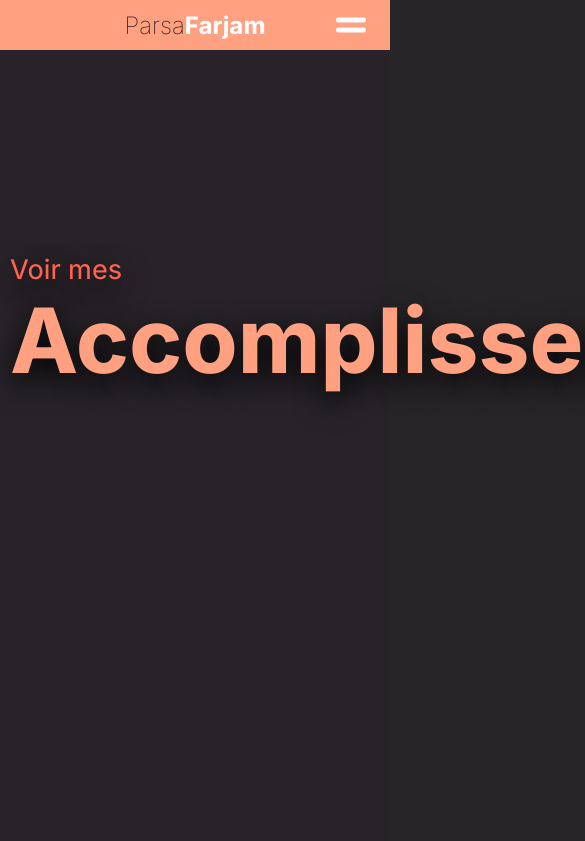
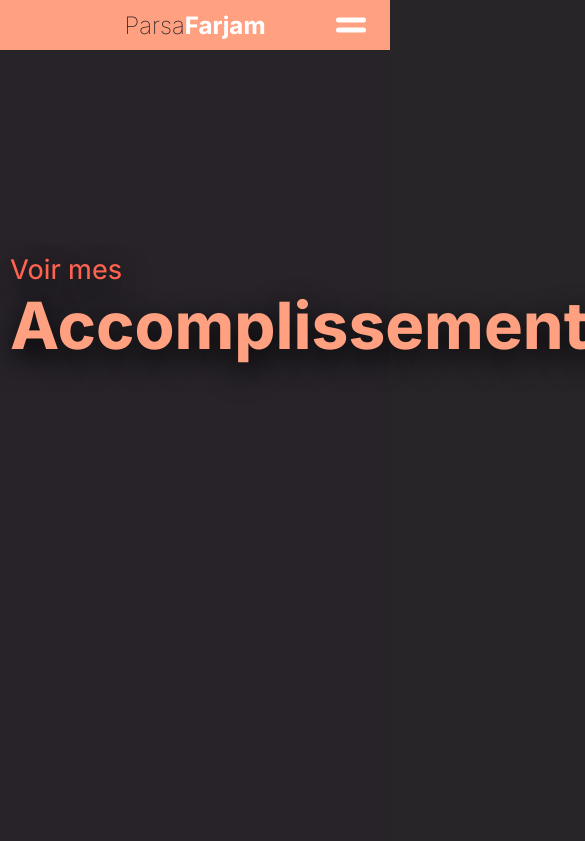
Before and after one commit to RandomProgrammerGuy/parsafarjam, a plain HTML site: page fr/accomplissements.html in a window 390 px wide. Shown: the top 841 px of the page, 585 px wide, since content can reach past the window. Drawn offline with Linux system fonts and the light colour scheme.

Commit message:
Solved a bug

```diff
--- a/en/style.css
+++ b/en/style.css
@@ -622,6 +622,10 @@ nav .icon-burger .line {
         font-size: 90px;
     }
 
+    #ach {
+        font-size: 65px;
+    }
+
     h2 {
         font-size: 27px;
     }
--- a/fr/accomplissements.html
+++ b/fr/accomplissements.html
@@ -29,7 +29,7 @@
     <main>
         <section class="page-section lighter" id="section1">
             <h2 class="title" id="hello-there">Voir mes</h2>
-            <h1 class="title">Accomplissements</h1>
+            <h1 class="title" id="ach">Accomplissements</h1>
         </section>
         <section class="page-section darker">
             <h2 class="section-title">Accomplissements scolaires</h2>
--- a/fr/style.css
+++ b/fr/style.css
@@ -13,6 +13,8 @@ body {
     display: block;
     margin: 0%;
     background-color: #282529;
+    width: 100vw;
+    height: 100vh;
 }
 
 
@@ -620,6 +622,10 @@ nav .icon-burger .line {
         font-size: 90px;
     }
 
+    #ach {
+        font-size: 65px;
+    }
+
     h2 {
         font-size: 27px;
     }
```
Also changed, not shown: en/achievements.html (+2 -1 lines).
